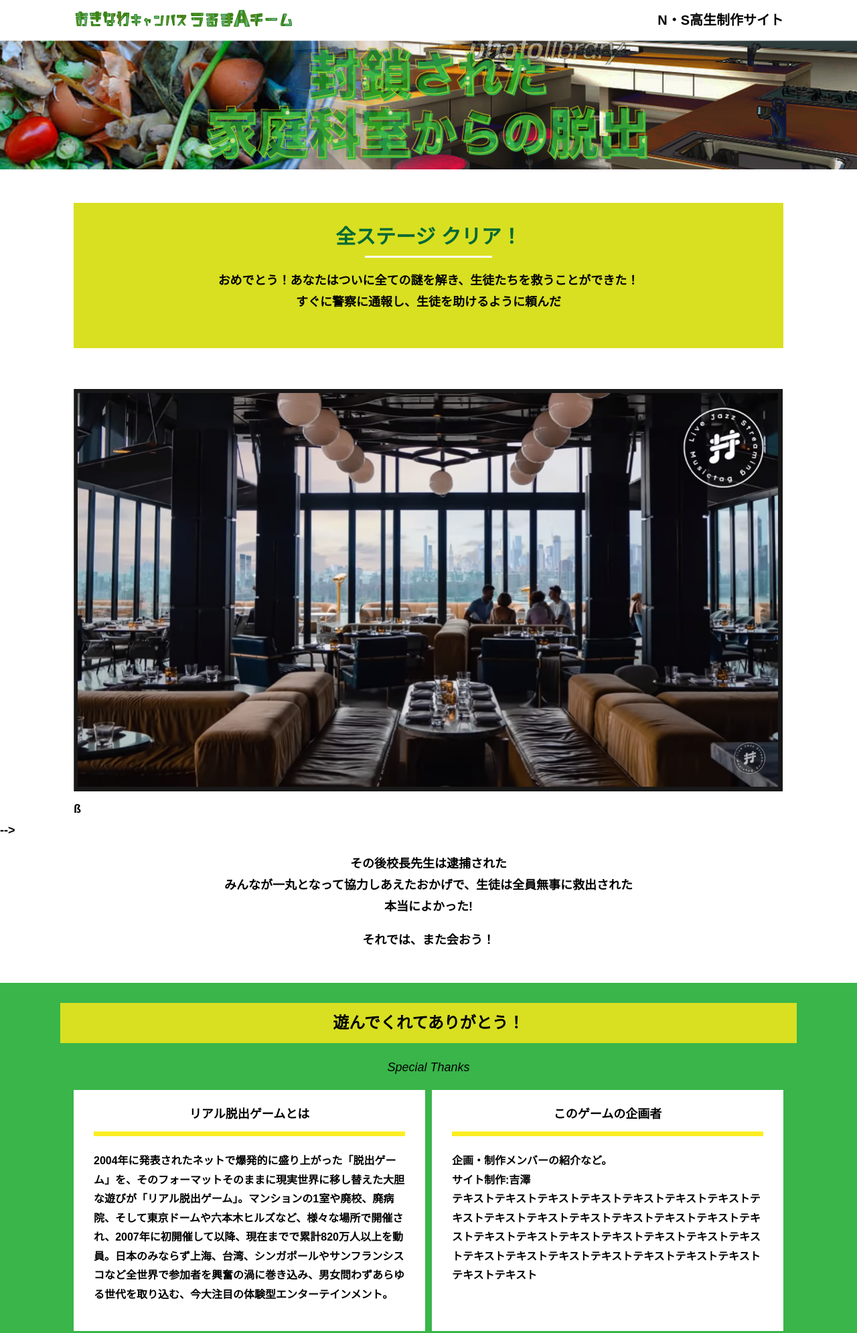
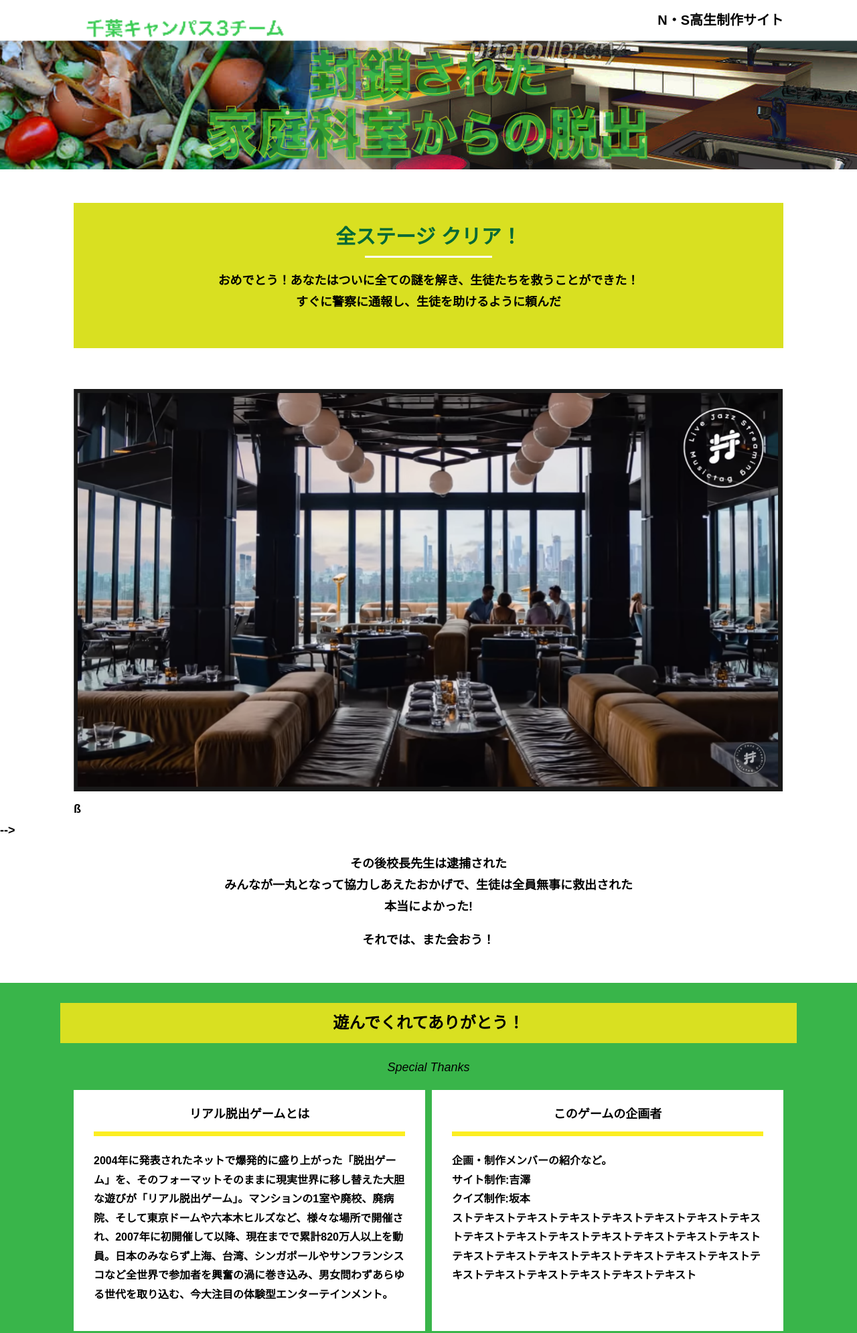
Before and after one commit to haru-yoshi/alfa-tiba-3, a plain HTML site: page final.html in a window 1280 px wide. Shown: the top 1991 px of the page at 67% size. Drawn offline with Linux system fonts and the light colour scheme.

Commit message:
Update final.html

```diff
--- a/final.html
+++ b/final.html
@@ -11,13 +11,13 @@
 <body>
   <header class="header">
     <div class="container">
-      <div class="header__logo"><img src="assets/images/logo.svg" alt="チームロゴ"></div>
+      <div class="header__logo"><img src="assets/images/チームロゴ.png" alt="チームロゴ"></div>
       <div class="header__name">N・S高生制作サイト</div>
     </div>
   </header>
   <main class="main final-page">
     <!-- タイトルエリア　ここから -->
-    <h1 class="main-title"><img src="assets/images/main-image.png" alt="封鎖された家庭科室からの脱出"></h1>
+    <h1 class="main-title"><img src="assets/images/main-image.png" alt="校長から生徒を救え!"></h1>
     <!-- タイトルエリア　ここまで -->
     <section class="section">
       <div class="container">
@@ -66,7 +66,7 @@ Youtube貼り付けここまで-->
               <h3 class="card__title">このゲームの企画者</h3>
               <p class="card__content">企画・制作メンバーの紹介など。<br>
                 サイト制作:吉澤<br>
-                テキストテキストテキストテキストテキストテキストテキストテキストテキストテキストテキストテキストテキストテキストテキストテキストテキストテキストテキストテキストテキストテキストテキストテキストテキストテキストテキストテキストテキストテキストテキスト</p>
+                クイズ制作:坂本<br>ストテキストテキストテキストテキストテキストテキストテキストテキストテキストテキストテキストテキストテキストテキストテキストテキストテキストテキストテキストテキストテキストテキストテキストテキストテキストテキストテキスト</p>
             </div>
           </div>
         </div>
```
